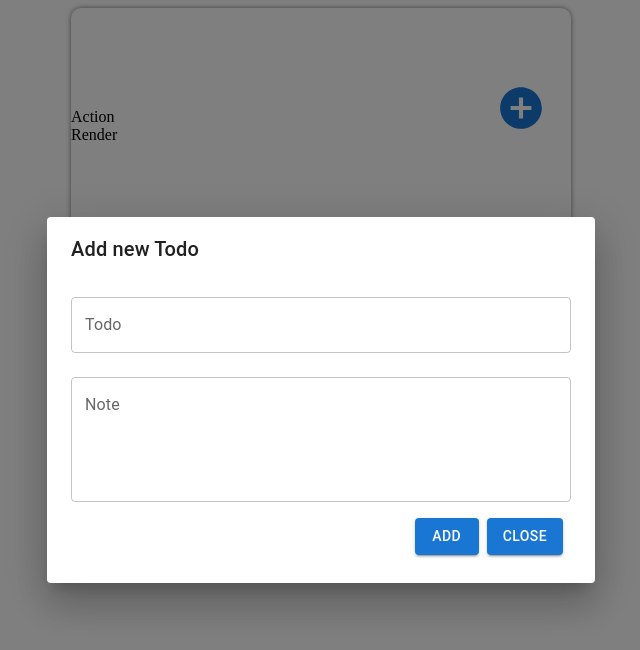
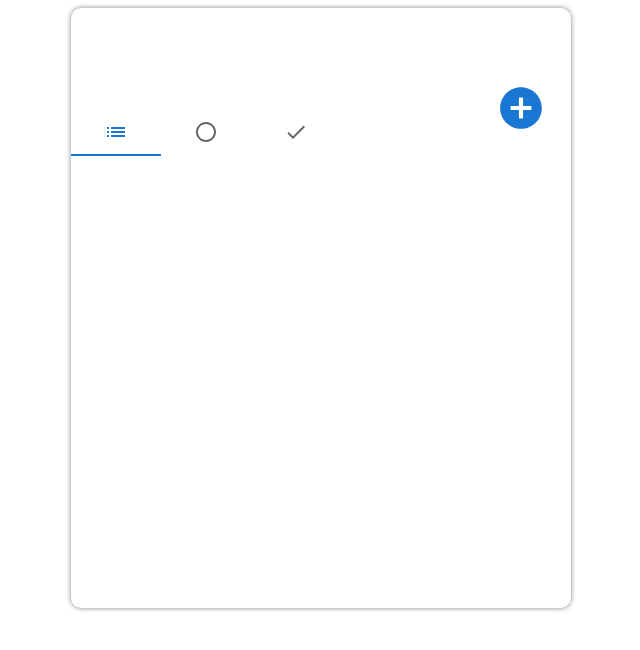
Before and after one commit to crissname/ReactLikes, a React (Create React App) app: page / in a window 1280 px wide. Shown: the top 650 px of the page, without its empty margins (319-959 px from the left). Built offline with nearby package versions, Linux system fonts and the light colour scheme.

Commit message:
finished ToDo progect

```diff
--- a/src/components/Dialog/DialodModal.jsx
+++ b/src/components/Dialog/DialodModal.jsx
@@ -7,35 +7,51 @@ import DialogActions from '@mui/material/DialogActions';
 import TextField from '@mui/material/TextField';
 import Button from '@mui/material/Button';
 
-const DialodModal = () => {
+
+const DialodModal = ({
+                         isOpen,
+                         handlerOpenDialogs,
+                         handleSetFieldValue,
+                         formData,
+                         handleSetTodoOnSubmit
+                     }) => {
     return (
         <div>
-      <Dialog open={true}>
-          <DialogTitle className='dialog__title'>Add new Todo</DialogTitle>
+            <Dialog open={isOpen} onClose={handlerOpenDialogs}>
+                <DialogTitle className='dialog__title'>{formData.isEdit ? 'Edit Todo': 'Add Todo'}</DialogTitle>
 
                 <DialogContent>
-              <form onSubmit={()=>{}} className='dialog-form'>
+                    <form onSubmit={handleSetTodoOnSubmit} className='dialog-form'>
                         <TextField
                             className='dialog_input'
                             label='Todo'
                             variant='outlined'
-                      onChange={(e)=>{}}
-                      value=''
+                            onChange={(e) => {handleSetFieldValue('todoName',e.target.value)}}
+                            value={formData.todoName}
                             margin='normal'
                         />
                         <TextField
                             className='dialog_input'
                             label='Note'
                             variant='outlined'
-                      onChange={(e)=>{}}
-                      value=''
+                            onChange={(e) => {handleSetFieldValue('todoNote',e.target.value)}}
+                            value={formData.todoNote}
                             multiline={true}
                             minRows={4}
                             margin='normal'
                         />
                         <DialogActions>
-                      <Button type='submit' onClick={()=>{}} variant="contained" color='primary' disabled={false}>Add</Button>
-                      <Button onClick={()=>{}} variant="contained" color='primary'>Close</Button>
+                            <Button
+                                type='submit'
+                                variant="contained"
+                                color='primary'
+                                disabled={!formData.todoName}
+
+                            >{formData.isEdit ? 'Edit': 'Add'}</Button>
+                            <Button
+                                onClick={handlerOpenDialogs}
+                                variant="contained"
+                                color='primary'>Close</Button>
                         </DialogActions>
                     </form>
                 </DialogContent>
--- /dev/null
+++ b/src/components/DisplayToDo/DisplayTodo.css
@@ -0,0 +1,17 @@
+.css-1t1j96h-MuiPaper-root-MuiDialog-paper{
+    width: 600px;
+    min-height: 400px;
+    max-height: 600px;
+}
+.display__btn{
+    width: 100%;
+    display: flex;
+    justify-content: space-between;
+    margin: 10px;
+}
+.btn__edite-close{
+    display: flex;
+}
+.btn__edite{
+    margin-right: 10px;
+}
--- a/src/components/DisplayToDo/DisplayTodo.jsx
+++ b/src/components/DisplayToDo/DisplayTodo.jsx
@@ -0,0 +1,51 @@
+import React from 'react';
+import './DisplayTodo.css';
+import Dialog from "@mui/material/Dialog";
+import DialogTitle from "@mui/material/DialogTitle";
+import DialogContent from "@mui/material/DialogContent";
+import TextField from "@mui/material/TextField";
+import DialogActions from "@mui/material/DialogActions";
+import Button from "@mui/material/Button";
+
+const DisplayTodo = ({
+                         isOpen,
+                         formData,
+                         handleCloseButton,
+                         handleEditTodo,
+                         handleRemoveTodo
+                     }) => {
+    console.log(isOpen)
+    return (
+        <div>
+            <Dialog open={isOpen} onClose={handleCloseButton}>
+                <DialogTitle className='display__title'><h2>{formData.todoName}</h2></DialogTitle>
+                <hr/>
+                <DialogContent>
+                    <div className='display__content'>
+                        <div>{formData.todoNote}</div>
+                    </div>
+                </DialogContent>
+                <DialogActions>
+                    <div className='display__btn'>
+                        <div className='btn__remove'>
+                            <Button variant="contained" color='error' onClick={handleRemoveTodo}>Remove</Button>
+                        </div>
+                        <div className='btn__edite-close'>
+                            <div className='btn__edite'>
+                                <Button  onClick={handleEditTodo} variant="contained"
+                                        color='primary'>Edit</Button>
+                            </div>
+                            <div className='btn__close'>
+                                <Button  onClick={handleCloseButton} variant="contained"
+                                        color='primary'>Close</Button>
+                            </div>
+                        </div>
+                    </div>
+                </DialogActions>
+            </Dialog>
+        </div>
+    )
+        ;
+};
+
+export default DisplayTodo;
--- a/src/components/Todo/Todo.css
+++ b/src/components/Todo/Todo.css
@@ -1,7 +1,7 @@
 .todo__wrapper{
     width: 500px;
     background-color: #fff;
-    min-height: 300px;
+    min-height: 600px;
     box-shadow: 0 0 5px rgb(0 0 0 /50%);
     border-radius: 10px;
 
--- a/src/components/Todo/Todo.jsx
+++ b/src/components/Todo/Todo.jsx
@@ -3,6 +3,9 @@ import './Todo.css'
 import TodoHeader from "../TodoHeader/TodoHeader";
 import TodoAction from "../TodoActions/TodoAction";
 import TodoRender from "../TodoRender/TodoRender";
+
+import {v4 as uuidv4} from 'uuid';
+
 
 const initialFormData = {
     isEdit: false,
@@ -12,7 +15,25 @@ const initialFormData = {
     id: '',
     index: null
 }
+const getFinishTodosCount = (todos) => todos.reduce((acc, curr)=> {
+    acc.total = todos.length
 
+    if(curr.isFinished){
+        acc.finished = acc.finished + 1
+    }
+
+    return acc
+}, {total: 0, finished: 0})
+const setFilterTab = (tab, todos) => {
+    if(tab === 0) {
+        return todos;
+    } else if(tab === 1) {
+        return todos.filter((todo) => !todo.isFinished)
+    }
+    else if(tab === 2){
+        return todos.filter((todo)=> todo.isFinished)
+    }
+}
 const Todo = () => {
     const [tab, setTab] = useState(0)
     const [isOpen, setIsOpen] = useState(false)
@@ -20,14 +41,86 @@ const Todo = () => {
     const [todos, setTodos] = useState([])
     const [formData, setFormData] = useState(initialFormData)
 
+    const sortedTodos = setFilterTab(tab, todos)
+    const totalCount = getFinishTodosCount(todos)
 
-    const handlerOpenDialogs = () => setIsOpen((prevState)=>!prevState)
+    const resetAll = () => {
+        setIsOpen(false)
+        setIsOpenDisplayTodo(false)
+        setFormData(initialFormData)
+    }
+
+
+    const handleOpenDialogs = () => setIsOpen((prevState) => !prevState)
+
+    const handleSetFieldValue = (fieldName, value) => {
+        setFormData(prevState => ({...prevState, [fieldName]: value}))
+    }
+
+    const handleChangeTab = (tabValue) => {
+        setTab(tabValue)
+    }
+
+    const handleSetTodoOnSubmit = (e) => {
+        e.preventDefault()
+        if(formData.isEdit) {
+            const editedTodos = todos
+            editedTodos.splice(formData.index, 1 ,{...formData,isEdit: false, index: null})
+            setTodos(editedTodos);
+        }else{
+            setTodos((prevState) => [...prevState, {...formData, id: uuidv4()}])
+        }
+
+        resetAll()
+    }
+
+    const handleMarjTodo = (isChecked, index) => {
+        const updateTodos = todos.slice()
+        updateTodos.splice(index, 1, {...todos[index], isFinished: isChecked})
+        setTodos(updateTodos)
+    }
+
+    const handleOpenTodo = (todo) => {
+        setIsOpenDisplayTodo(true)
+        setFormData(todo)
+    }
+
+
+    const handleEditTodo = () => {
+        setFormData((prevState) => ({...prevState, isEdit: true}))
+        setIsOpenDisplayTodo(false)
+        handleOpenDialogs()
+
+
+    }
+
+    const handleRemoveTodo = () => {
+        setTodos(todos.filter((item) => item.id !== formData.id))
+        resetAll()
+    }
+
+
 
     return (
         <div className='todo__wrapper'>
-            <TodoHeader/>
-            <TodoAction/>
-            <TodoRender/>
+            <TodoHeader
+                handlerOpenDialogs={handleOpenDialogs}
+                isOpen={isOpen}
+                handleSetFieldValue={handleSetFieldValue}
+                formData={formData}
+                handleSetTodoOnSubmit={handleSetTodoOnSubmit}
+                handleEditTodo={handleEditTodo}
+                isOpenDisplayTodo={isOpenDisplayTodo}
+                handleRemoveTodo={handleRemoveTodo}
+                handleCloseButton={resetAll}
+                totalCount={totalCount}
+            />
+            <TodoAction handleChangeTab={handleChangeTab} tab={tab}/>
+            <TodoRender
+                todos={sortedTodos}
+                handleMarjTodo={handleMarjTodo}
+                handleOpenTodo={handleOpenTodo}
+            />
         </div>
     );
 };
--- a/src/components/TodoActions/TodoAction.css
+++ b/src/components/TodoActions/TodoAction.css
@@ -0,0 +1,7 @@
+.MuiTab-root {
+    min-width: 20px !important;
+}
+.actions-wrapper {
+    border-bottom: 1px solid #8080802b;
+    height: 40px;
+}
--- a/src/components/TodoActions/TodoAction.jsx
+++ b/src/components/TodoActions/TodoAction.jsx
@@ -1,9 +1,22 @@
 import React from 'react';
+import Tabs from '@mui/material/Tabs';
+import Tab from '@mui/material/Tab';
+import ListIcon from '@mui/icons-material/List';
+import RadioButtonUncheckedIcon from '@mui/icons-material/RadioButtonUnchecked';
+import CheckIcon from '@mui/icons-material/Check';
 
-const TodoAction = () => {
+const TodoAction = ({handleChangeTab, tab}) => {
     return (
-        <div>
-            Action
+        <div className='action__wrapper'>
+            <Tabs
+                value={tab}
+                onChange={(e,tabValue)=>{handleChangeTab(tabValue)}}
+                aria-label="basic tabs example">
+                <Tab label={<ListIcon/>}/>
+                <Tab label={<RadioButtonUncheckedIcon />}/>
+                <Tab label={<CheckIcon />}/>
+            </Tabs>
+
         </div>
     );
 };
--- a/src/components/TodoHeader/TodoHeader.css
+++ b/src/components/TodoHeader/TodoHeader.css
@@ -3,7 +3,9 @@
     border-radius: 10px 10px 0 0;
     position: relative;
 }
-
+.add-todo{
+    cursor: pointer;
+}
 .add-todo svg {
     position: absolute;
     width: 50px;
--- a/src/components/TodoHeader/TodoHeader.jsx
+++ b/src/components/TodoHeader/TodoHeader.jsx
@@ -3,20 +3,32 @@ import './TodoHeader.css'
 import moment from "moment";
 import AddCircleIcon from '@mui/icons-material/AddCircle';
 import DialodModal from "../Dialog/DialodModal";
+import DisplayTodo from "../DisplayToDo/DisplayTodo";
 
-const TodoHeader = () => {
+const TodoHeader = ({
+                        isOpen,
+                        handlerOpenDialogs,
+                        handleSetFieldValue,
+                        formData,
+                        handleSetTodoOnSubmit,
+                        isOpenDisplayTodo,
+                        handleCloseButton,
+                        handleEditTodo,
+                        handleRemoveTodo,
+                        totalCount
+                    }) => {
     const weekDay = moment().format('dddd');
-    const date = moment().format('MMMM do YYYY-')
+    const date = moment().format('MMMM do YYYY')
 
     return (
         <div className='todo__header bg-cyan-700'>
             <div className='counter-wrapper'>
                 <div className='todos-counter'>
-                    <span className='todo-counter-big'>2</span>
+                    <span className='todo-counter-big'>{totalCount.finished}</span>
 
                     <div className='total'>
                         <span className='task'>Task</span>
-                        <span>/ 18</span>
+                        <span>{`/ ${totalCount.total}`}</span>
                     </div>
 
                 </div>
@@ -25,11 +37,25 @@ const TodoHeader = () => {
                     <span>{date}</span>
                 </div>
             </div>
-            <div className='add-todo'>
+            <div className='add-todo' onClick={handlerOpenDialogs}>
                 <AddCircleIcon color='primary'/>
-                <span className='icon-bg' />
+                <span className='icon-bg'/>
             </div>
-            <DialodModal/>
+            <DialodModal
+                isOpen={isOpen}
+                handlerOpenDialogs={handlerOpenDialogs}
+                handleSetFieldValue={handleSetFieldValue}
+                formData={formData}
+                handleSetTodoOnSubmit={handleSetTodoOnSubmit}
+            />
+            <DisplayTodo
+                formData={formData}
+                isOpen={isOpenDisplayTodo}
+                handleCloseButton={handleCloseButton}
+                handleEditTodo={handleEditTodo}
+                handleRemoveTodo={handleRemoveTodo}
+
+            />
         </div>
     );
 };
--- a/src/components/TodoRender/TodoRender.css
+++ b/src/components/TodoRender/TodoRender.css
@@ -0,0 +1,29 @@
+.todo__wrapper {
+    overflow-x: hidden;
+    overflow-y: auto;
+    max-height: 350px;
+}
+
+.todo__container {
+    display: flex;
+    align-items: center;
+    justify-content: space-between;
+    padding: 0 10px;
+    height: 48px;
+    border-bottom: 1px solid #8080802b;
+
+
+}
+.todo__item{
+    margin: 10px;
+    width: 100%;
+    display: flex;
+    align-items: center;
+    justify-content: space-between;
+    cursor: pointer;
+}
+
+.todo__finished{
+    text-decoration: line-through;
+    color: #8080888f;
+}
--- a/src/components/TodoRender/TodoRender.jsx
+++ b/src/components/TodoRender/TodoRender.jsx
@@ -1,9 +1,51 @@
 import React from 'react';
+import './TodoRender.css'
+import ArrowForwardIosIcon from '@mui/icons-material/ArrowForwardIos';
+import Checkbox from '@mui/material/Checkbox';
+import RadioButtonUncheckedIcon from '@mui/icons-material/RadioButtonUnchecked';
+import CheckCircleOutlineIcon from '@mui/icons-material/CheckCircleOutline';
 
-const TodoRender = () => {
+const Todo = ({
+                  todo,
+                  handleMarjTodo,
+                  index,
+                  handleOpenTodo
+              }) => {
+
+    const isFinishedTodo = todo.isFinished && 'todo__finished';
+
     return (
-        <div>
-            Render
+        <div className='todo__container'>
+        <span>
+            <Checkbox
+                icon={<RadioButtonUncheckedIcon/>}
+                checkedIcon={<CheckCircleOutlineIcon/>}
+                onClick={(e: any) => handleMarjTodo(e.target.checked, index)}
+                checked={todo.isFinished}
+            />
+        </span>
+            <div className='todo__item'
+            onClick={()=> {handleOpenTodo({...todo,index})}}>
+                <span className={isFinishedTodo}>{todo.todoName}</span>
+                <ArrowForwardIosIcon fontSize='small' className='todo__arrow'/>
+            </div>
+
+        </div>
+    )
+}
+
+const TodoRender = ({todos, handleMarjTodo,handleOpenTodo}) => {
+    return (
+        <div className='todos_wrapper'>
+            {todos.map((todo, index) => (
+                <Todo
+                    key={todo.id}
+                    todo={todo}
+                    handleMarjTodo={handleMarjTodo}
+                    index={index}
+                    handleOpenTodo={handleOpenTodo}
+                />
+            ))}
         </div>
     );
 };
```
Also changed, not shown: src/components/DisplayToDo/DosplayTodo.css (deleted). Lines whose indentation alone changed are shown as unchanged.
